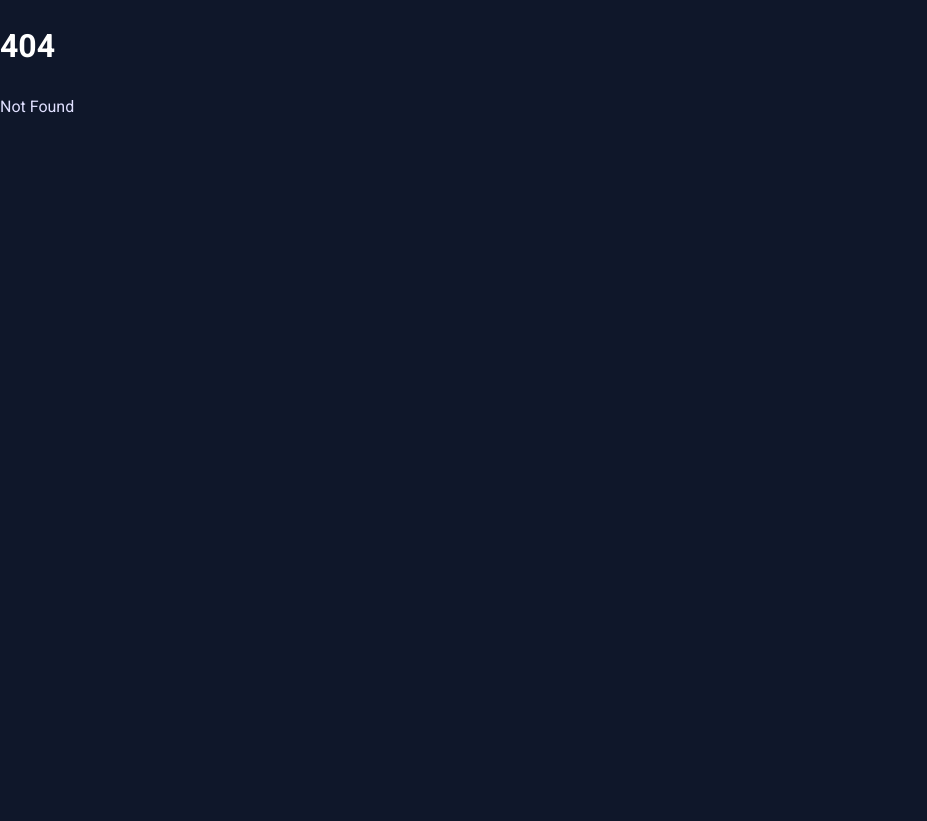
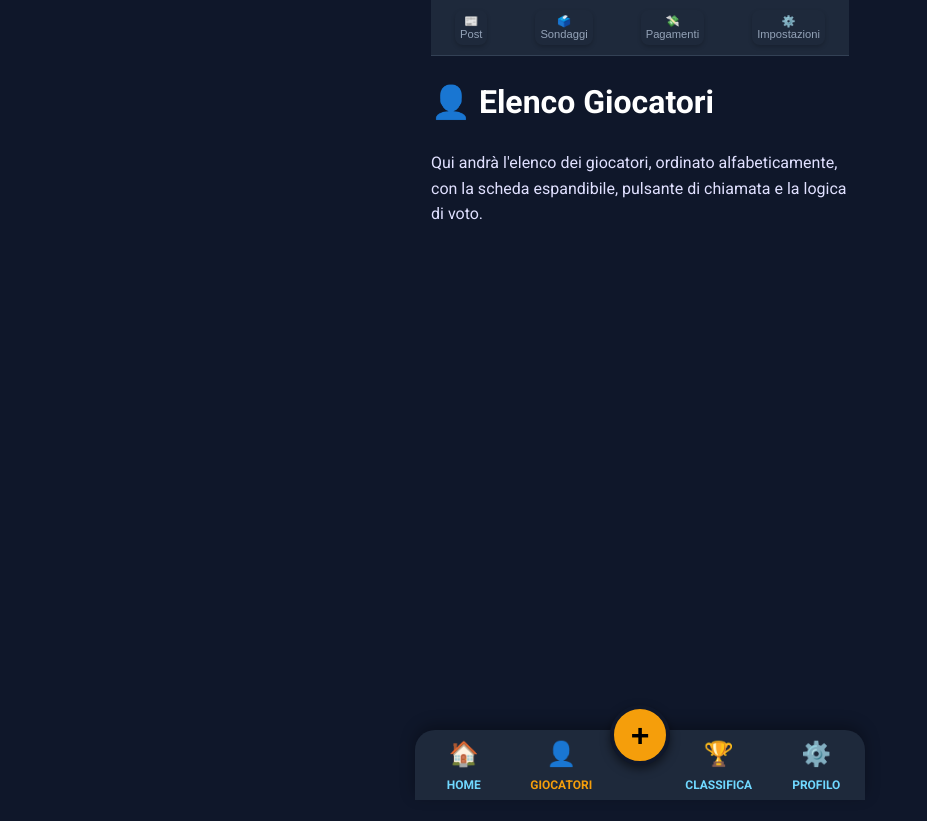
Before and after one commit to scarpariinside26/Scarpari-Inside-2.0, a SvelteKit app: page /players in a window 1280 px wide. Before the commit this address had no page. Shown: the whole page, without its empty margins (0-927 px from the left). After the commit the page ends 800 px from the top, so only its background shows below. Built offline with nearby package versions, Linux system fonts and the light colour scheme.

Commit message:
Create +page.svelte

```diff
--- /dev/null
+++ b/src/routes/players/+page.svelte
@@ -0,0 +1,22 @@
+<script>
+    import TopNavBar from '$lib/components/TopNavBar.svelte';
+    import BottomNavBar from '$lib/components/BottomNavBar.svelte';
+</script>
+
+<style>
+    .app-container {
+        max-width: 450px;
+        margin: 0 auto;
+        min-height: 100vh;
+        color: var(--text-color);
+        padding: 0 16px;
+        padding-bottom: 80px;
+    }
+</style>
+
+<div class="app-container">
+    <TopNavBar />
+    <h1 class="page-title">👤 Elenco Giocatori</h1>
+    <p>Qui andrà l'elenco dei giocatori, ordinato alfabeticamente, con la scheda espandibile, pulsante di chiamata e la logica di voto.</p>
+    <BottomNavBar />
+</div>
```
